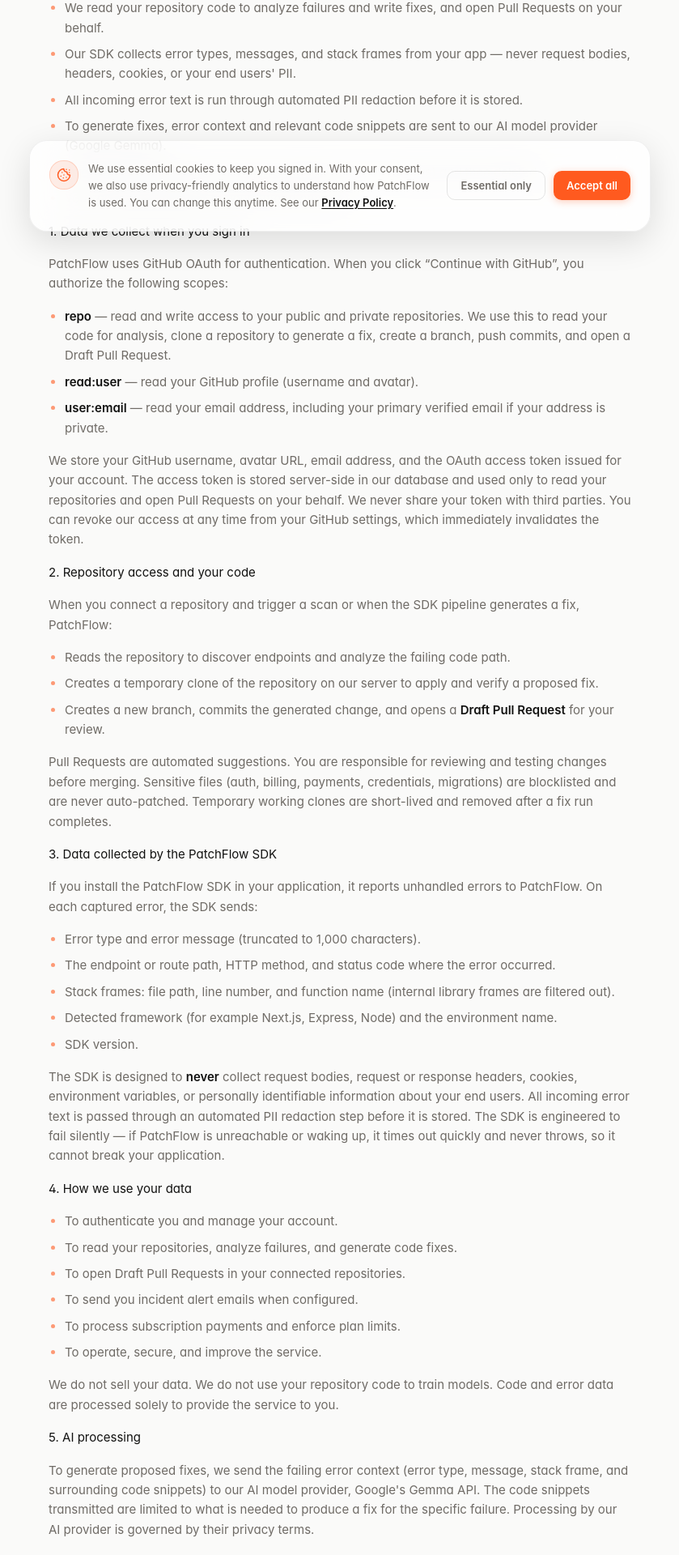
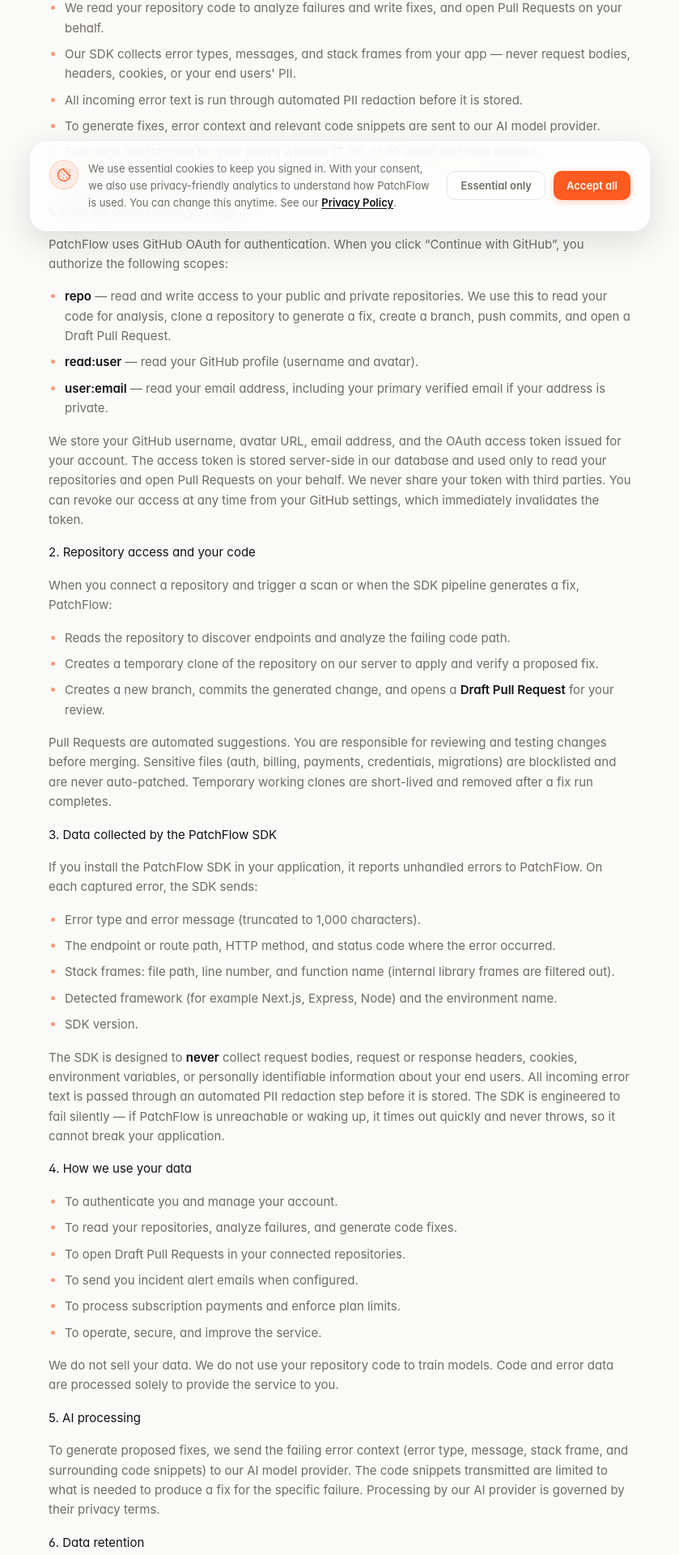
Before and after one commit to jaytech504/patch-flow, a Next.js app in the folder frontend/: page /privacy in a window 1280 px wide. Shown: the part 490-2410 px from the top of the page at 81% size, without its empty margins (220-1059 px from the left). Built offline with nearby package versions, Linux system fonts and the light colour scheme; no server answers.

Commit message:
refactor: replace Gemma/Gemini references with 'AI' in all user-facing content

```diff
--- a/frontend/src/app/(app)/settings/billing/page.tsx
+++ b/frontend/src/app/(app)/settings/billing/page.tsx
@@ -403,7 +403,7 @@ export default function BillingSettingsPage() {
               <li className="flex items-center gap-2"><Check className="h-3.5 w-3.5 text-emerald-500" /> 100 Auto-Patches / mo</li>
               <li className="flex items-center gap-2"><Check className="h-3.5 w-3.5 text-emerald-500" /> Pre-Merge Build Verification (tsc)</li>
               <li className="flex items-center gap-2"><Check className="h-3.5 w-3.5 text-emerald-500" /> 30 Chaos Scans / mo</li>
-              <li className="flex items-center gap-2"><Check className="h-3.5 w-3.5 text-emerald-500" /> Priority Gemma AI Fast-Lane</li>
+              <li className="flex items-center gap-2"><Check className="h-3.5 w-3.5 text-emerald-500" /> Priority AI Fast-Lane</li>
             </ul>
             <Button
               onClick={() => handleUpgrade("pro")}
--- a/frontend/src/app/page.tsx
+++ b/frontend/src/app/page.tsx
@@ -303,7 +303,7 @@ export default function Home() {
                 <div className="w-10 h-10 rounded-xl bg-primary/10 border border-primary/20 flex items-center justify-center text-primary font-bold font-mono mb-5 shadow-xs">
                   02
                 </div>
-                <h3 className="apple-headline text-foreground mb-2">FixAgent (Gemma AI)</h3>
+                <h3 className="apple-headline text-foreground mb-2">FixAgent (AI)</h3>
                 <p className="apple-body text-text-secondary text-[13px] leading-relaxed">
                   FixAgent clones the repo, programmatically locates the route handler, and generates a framework-tailored resilience patch.
                 </p>
@@ -422,7 +422,7 @@ export default function Home() {
 
             <div className="flex flex-col p-8 bg-card border border-black/[0.06] dark:border-white/[0.08] rounded-2xl shadow-[0_1px_3px_rgba(0,0,0,0.02),0_4px_16px_rgba(0,0,0,0.02)] hover:shadow-[0_8px_24px_rgba(0,0,0,0.05)] transition-all duration-200">
               <Sparkles className="h-6 w-6 text-primary mb-5" />
-              <h3 className="apple-title-3 text-foreground mb-2">Gemma AI Fix Generation</h3>
+              <h3 className="apple-title-3 text-foreground mb-2">AI Fix Generation</h3>
               <p className="apple-body text-text-secondary text-[13px] leading-relaxed">
                 Specialized code models analyze the exact stack trace, parse surrounding AST context, and write production-grade error handling.
               </p>
--- a/frontend/src/app/privacy/page.tsx
+++ b/frontend/src/app/privacy/page.tsx
@@ -25,7 +25,7 @@ export default function PrivacyPolicyPage() {
         <li>We read your repository code to analyze failures and write fixes, and open Pull Requests on your behalf.</li>
         <li>Our SDK collects error types, messages, and stack frames from your app — never request bodies, headers, cookies, or your end users&apos; PII.</li>
         <li>All incoming error text is run through automated PII redaction before it is stored.</li>
-        <li>To generate fixes, error context and relevant code snippets are sent to our AI model provider (Google Gemma).</li>
+        <li>To generate fixes, error context and relevant code snippets are sent to our AI model provider.</li>
         <li>Error logs are retained for your plan&apos;s window (7, 30, or 90 days) and then deleted.</li>
         <li>You can request deletion of your data at any time.</li>
       </ul>
@@ -108,7 +108,7 @@ export default function PrivacyPolicyPage() {
       <p>
         To generate proposed fixes, we send the failing error context (error
         type, message, stack frame, and surrounding code snippets) to our AI
-        model provider, Google&apos;s Gemma API. The code snippets transmitted
+        model provider. The code snippets transmitted
         are limited to what is needed to produce a fix for the specific failure.
         Processing by our AI provider is governed by their privacy terms.
       </p>
@@ -139,7 +139,7 @@ export default function PrivacyPolicyPage() {
       <ul>
         <li><strong>Render</strong> — application and web hosting (region configurable per account).</li>
         <li><strong>Aiven</strong> — managed PostgreSQL database where your account, site, and error data are stored (region configurable).</li>
-        <li><strong>Google (Gemma / Generative Language API)</strong> — AI inference used to generate proposed fixes from error context and code snippets.</li>
+        <li><strong>Google (AI)</strong> — AI inference used to generate proposed fixes from error context and code snippets.</li>
         <li><strong>GitHub</strong> — OAuth authentication and repository access, including Pull Request creation.</li>
         <li><strong>Lemon Squeezy</strong> — payment processing as Merchant of Record.</li>
         <li><strong>Resend</strong> — transactional email delivery for incident alerts.</li>
--- a/frontend/src/app/terms/page.tsx
+++ b/frontend/src/app/terms/page.tsx
@@ -105,7 +105,7 @@ export default function TermsPage() {
 
       <h2 id="third-parties">10. Third-party services</h2>
       <p>
-        PatchFlow integrates with GitHub, Google (Gemma), Render, Aiven, Lemon
+        PatchFlow integrates with GitHub, Google (AI), Render, Aiven, Lemon
         Squeezy, and Resend. Your use of those services is also subject to their
         respective terms and policies. We are not responsible for their practices.
       </p>
--- a/frontend/src/components/pricing-content.tsx
+++ b/frontend/src/components/pricing-content.tsx
@@ -79,7 +79,7 @@ export default function PricingContent() {
         { title: "30 Chaos Scans / month", included: true },
         { title: "All 18 Chaos Failure Modes", included: true },
         { title: "30-Day Log Retention", included: true },
-        { title: "Priority Gemma AI Fast-Lane", included: true },
+        { title: "Priority AI Fast-Lane", included: true },
       ],
     },
     {
```
Also changed, not shown: 2 other files (tests, documents, lock files or other folders).
